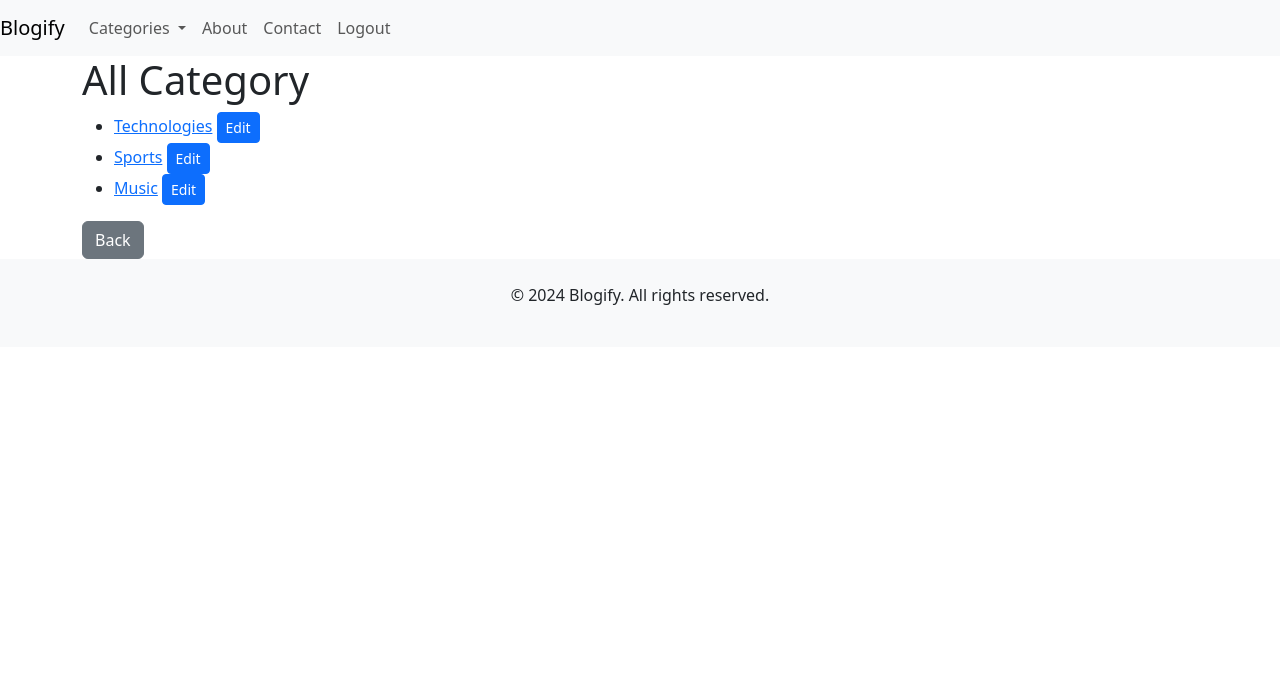
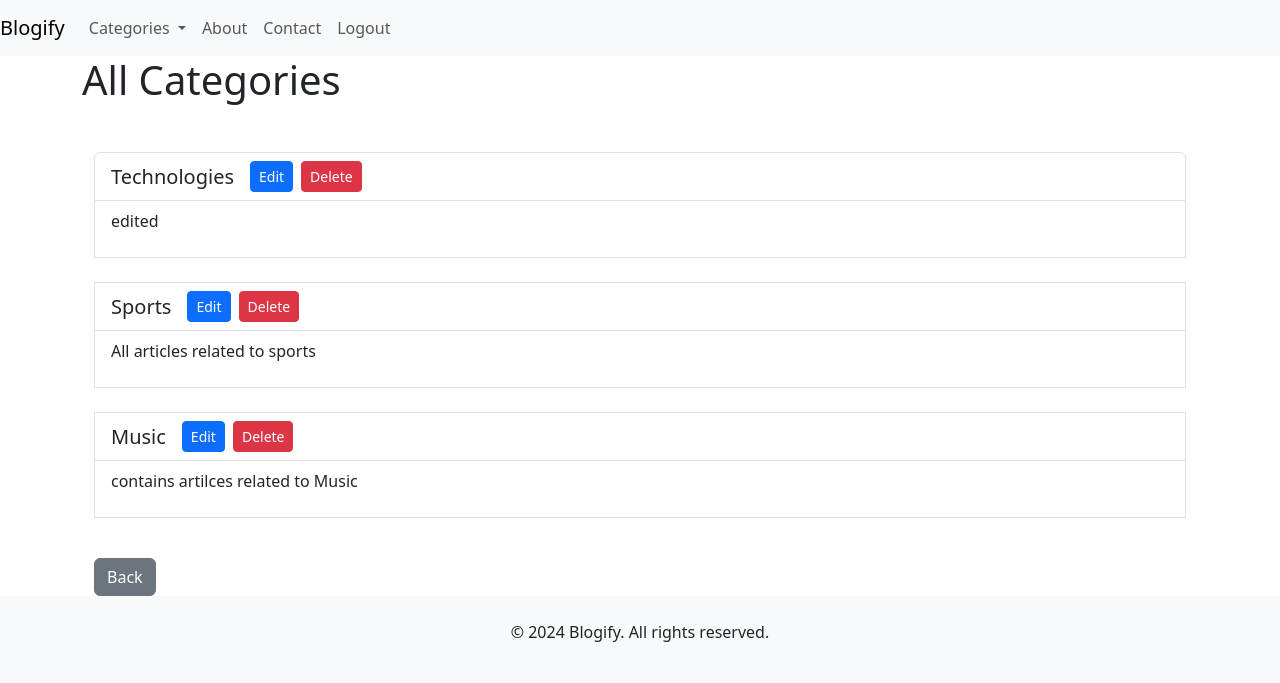
Before and after one commit to nishanlimbuchemjong/Blogify-Python-Django, a Django app: page /Users/categories/ in a window 1280 px wide. Shown: the top 683 px of the page. Run offline with Django 5.2, Linux system fonts and the light colour scheme; data comes from the database, SQL or seed files in the repository; both versions use the stored data as it was after the commit.

Commit message:
[add] deleteCategory added and styles added on admin_category_list.html

```diff
--- a/User/templates/admin/admin_category_list.html
+++ b/User/templates/admin/admin_category_list.html
@@ -3,12 +3,30 @@
 {% block title %}Categories{% endblock %}
 
 {% block content %}
-    <h1>All Category</h1>
-    <ul>
-        {% for category in categories %}
-            <li><a href="{% url 'admin_category_post' category.id %}">{{ category.name }}</a> <a href="{% url 'edit_category' category.id %}" class="btn btn-primary btn-sm">Edit</a></li>
-        {% endfor %}
-    </ul>
+<h1>All Categories</h1>
+<div class="container mt-5">
 
-    <a href="{% url 'admin_home'%}" class="btn btn-secondary">Back</a>
+    {% if categories %}
+        <div class="list-group">
+            {% for category in categories %}
+                <div class="list-group-item d-flex justify-content-between align-items-center">
+                    <!-- Category Name with Buttons -->
+                    <div class="d-flex align-items-center">
+                        <h5 class="mb-0 me-3">{{ category.name }}</h5>
+                        <a href="{% url 'edit_category' category.id %}" class="btn btn-sm btn-primary me-2">Edit</a>
+                        <a href="{% url 'delete_category' category.id %}" class="btn btn-sm btn-danger">Delete</a>
+                    </div>
+                </div>
+                <div class="list-group-item d-flex justify-content-between align-items-center">
+                    <p>{{category.description}}</p>
+                </div>
+                <br>
+            {% endfor %}
+        </div>
+
+        <a href="{% url 'admin_home' %}" class="btn btn-secondary mt-3">Back</a>
+    {% else %}
+        <p>No categories available.</p>
+    {% endif %}
+</div>
 {% endblock %}
--- a/User/urls.py
+++ b/User/urls.py
@@ -30,4 +30,5 @@ urlpatterns = [
     path('category/add', views.AddCategory, name='add_user_category'),
     path('categories/<int:category_id>/', views.AdminCategoryPosts, name='admin_category_post'),
     path('categories/<int:category_id>/edit/', views.EditCategory, name='edit_category'),
+    path('categories/<int:category_id>/delete/', views.DeleteCategory, name='delete_category'),
 ]
--- a/User/views.py
+++ b/User/views.py
@@ -266,18 +266,6 @@ def AddCategory(request):
         form = CategoryForm()
     return render(request, 'admin/add_category_list.html', { 'form': form})
 
-# @login_required
-# def EditCategory(request, category_id):
-#     category = get_object_or_404(Category, id=category_id, author=request.user)  # Fetch Category, not Post
-#     if request.method == 'POST':
-#         form = CategoryForm(request.POST, instance=category)
-#         if form.is_valid():
-#             form.save()
-#             messages.success(request, "Category updated successfully!")
-#             return redirect('admin_category_list')
-#     else:
-#         form = CategoryForm(instance=category)
-#     return render(request, 'admin/edit_category.html', {'form': form, 'category': category})
 @login_required
 def EditCategory(request, category_id):
     # Fetch the category using the provided ID
@@ -297,3 +285,15 @@ def EditCategory(request, category_id):
         form = CategoryForm(instance=category)
 
     return render(request, 'admin/edit_category.html', {'form': form, 'category': category})
+
+@login_required
+def DeleteCategory(request, category_id):
+    category = get_object_or_404(Category, id=category_id)
+
+    if request.method == 'POST':
+        # Delete the category
+        category.delete()
+        messages.success(request, "Category deleted successfully!")
+        return redirect('admin_category_list')  # Redirect to the category list after deletion
+
+    return render(request, 'admin/confirm_delete_category.html', {'category': category})
```
Also changed, not shown: User/templates/admin/confirm_delete_category.html (added, +13 -0 lines), db.sqlite3.
